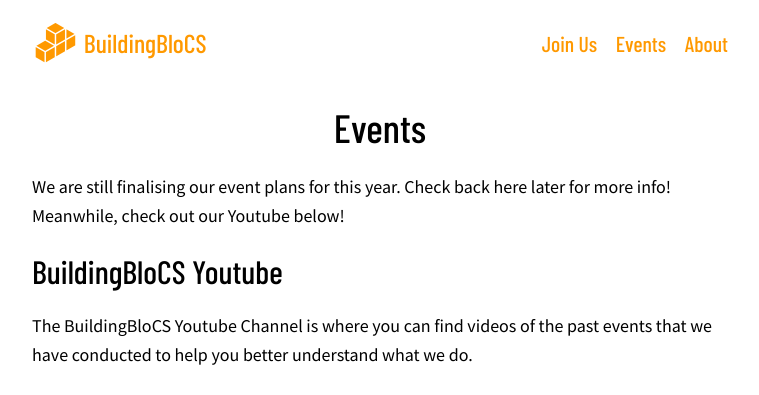
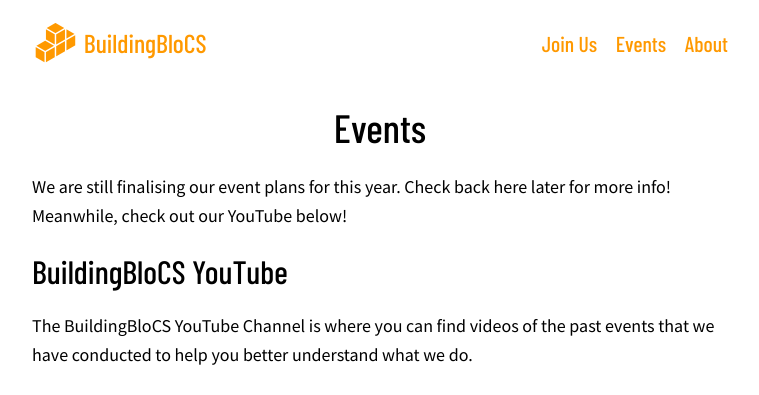
Before and after one commit to buildingblocs/2022, a Jekyll site: the page built from events/index.md, in a window 1280 px wide. Shown: the top 395 px of the page, without its empty margins (260-1019 px from the left). Built offline with Jekyll 4.4.1, drawn with Linux system fonts in a browser that asks for light colours; some web fonts are replaced; our own code applies the rules of GitHub Pages for plain Markdown files.

Commit message:
minor text edits

```diff
--- a/events/index.md
+++ b/events/index.md
@@ -4,10 +4,10 @@
 
 # Events
 
-We are still finalising our event plans for this year. Check back here later for more info! Meanwhile, check out our Youtube below!
+We are still finalising our event plans for this year. Check back here later for more info! Meanwhile, check out our YouTube below!
 
-## BuildingBloCS Youtube
+## BuildingBloCS YouTube
 
-The BuildingBloCS Youtube Channel is where you can find videos of the past events that we have conducted to help you better understand what we do.
+The BuildingBloCS YouTube Channel is where you can find videos of the past events that we have conducted to help you better understand what we do.
 
 # <a class="btn" href="https://www.youtube.com/channel/UCWQmrxGbwU4jFBCJf7rPoFQ">Check out our Youtube!</a>
```
